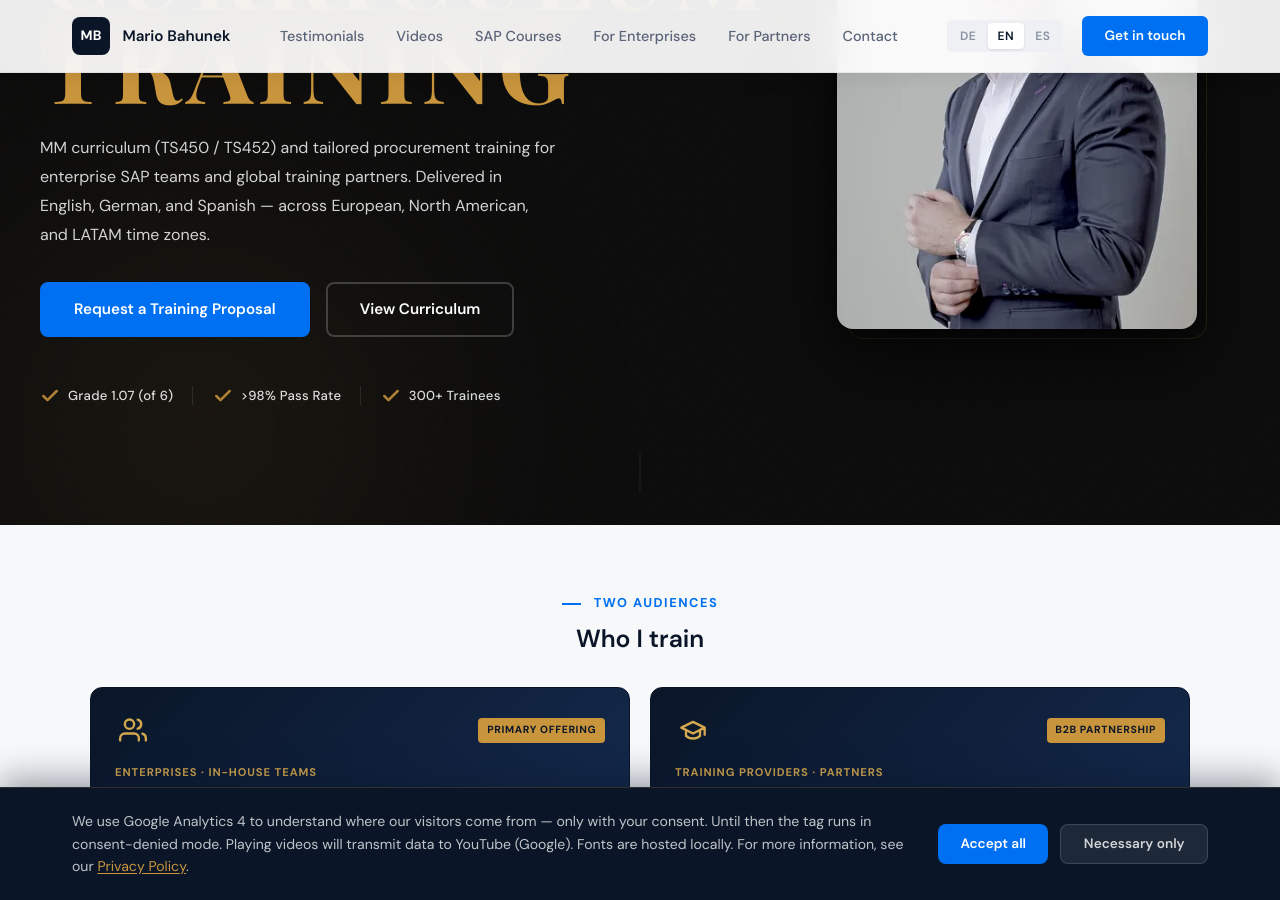
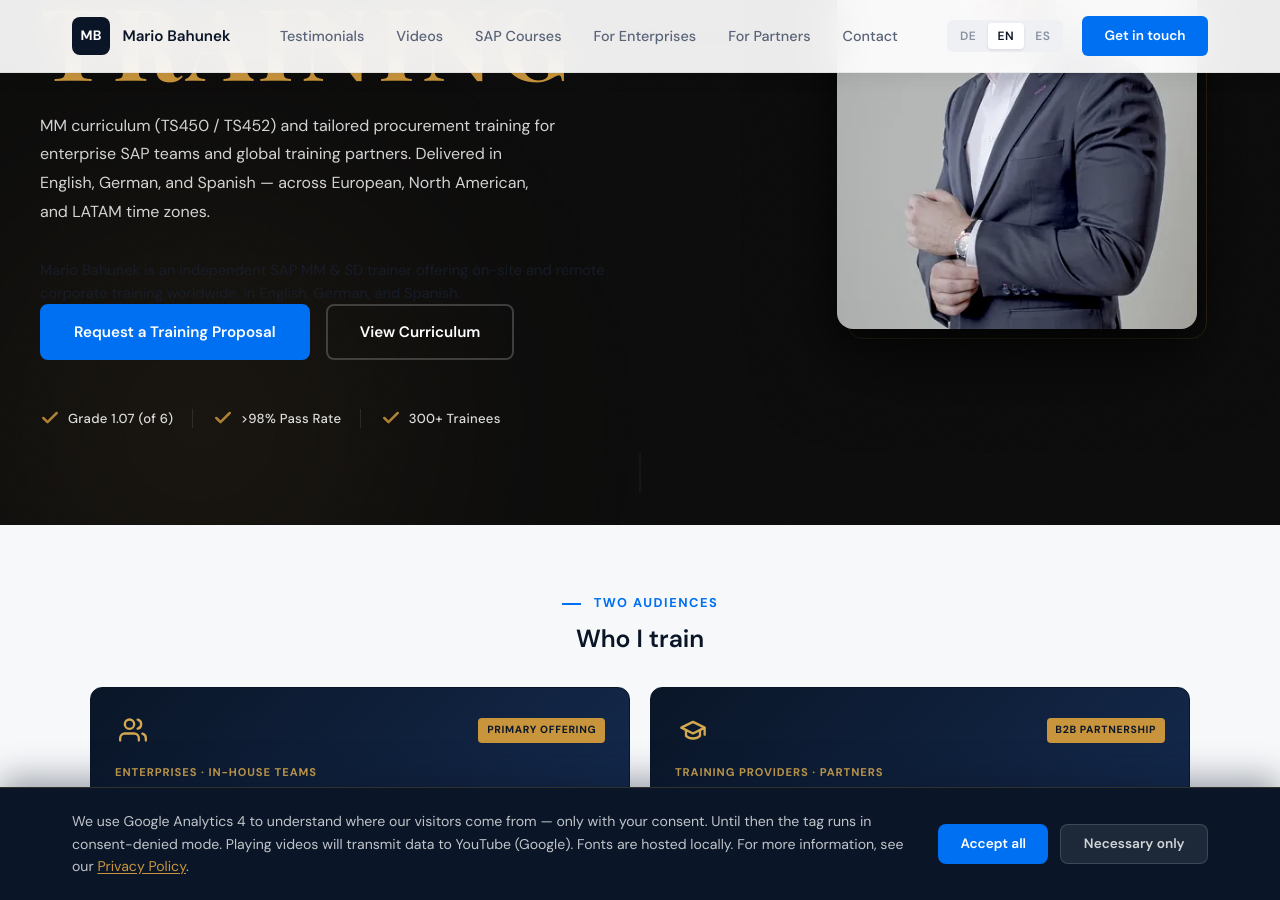
Before and after one commit to mariobahunek-cmd/mb-ics-website, a Jekyll site: the page index.html, which Jekyll copies as it is, in a window 1280 px wide and 900 px high, scrolled down 375 px. Built offline with Jekyll 4.4.1, drawn with Linux system fonts in a browser that asks for light colours.

Commit message:
A9: add declarative entity sentence + 'remote' to homepage hero
New hero.entity line (de/en/es via i18n + DE default): 'Mario Bahunek is an
independent SAP MM & SD trainer offering on-site and remote corporate training
worldwide, in English, German, and Spanish.' Adds the previously-absent word
'remote' to the visible page.

Co-Authored-By: Claude Opus 4.8 <noreply@anthropic.com>

```diff
--- a/i18n.js
+++ b/i18n.js
@@ -19,6 +19,7 @@ const translations = {
         "hero.title1": "SAP S/4HANA",
         "hero.title2": "Curriculum Training",
         "hero.subtitle": "MM-Curriculum (TS450 / TS452) und maßgeschneiderte Procurement-Schulungen für interne SAP-Teams und globale Trainingspartner. Auslieferung in Deutsch, Englisch und Spanisch — über europäische, nordamerikanische und LATAM-Zeitzonen.",
+        "hero.entity": "Mario Bahunek ist ein unabhängiger SAP-MM- & -SD-Trainer und bietet Vor-Ort- und Remote-Firmentrainings weltweit an — auf Deutsch, Englisch und Spanisch.",
         "hero.cta1": "Trainingsangebot anfragen",
         "hero.cta2": "Curriculum ansehen",
         "hero.trust1": "Note 1,07 (von 6)",
@@ -284,6 +285,7 @@ const translations = {
         "hero.title1": "SAP S/4HANA",
         "hero.title2": "Curriculum Training",
         "hero.subtitle": "MM curriculum (TS450 / TS452) and tailored procurement training for enterprise SAP teams and global training partners. Delivered in English, German, and Spanish — across European, North American, and LATAM time zones.",
+        "hero.entity": "Mario Bahunek is an independent SAP MM & SD trainer offering on-site and remote corporate training worldwide, in English, German, and Spanish.",
         "hero.cta1": "Request a Training Proposal",
         "hero.cta2": "View Curriculum",
         "hero.trust1": "Grade 1.07 (of 6)",
@@ -544,6 +546,7 @@ const translations = {
         "hero.title1": "SAP S/4HANA",
         "hero.title2": "Curriculum & Formación",
         "hero.subtitle": "Currículum de MM (TS450 / TS452) y formaciones de procurement a medida para equipos SAP corporativos y partners de formación globales. Impartido en inglés, alemán y español — en zonas horarias europeas, norteamericanas y de Latinoamérica.",
+        "hero.entity": "Mario Bahunek es un formador independiente de SAP MM y SD que ofrece formación corporativa presencial y remota en todo el mundo, en inglés, alemán y español.",
         "hero.cta1": "Solicitar propuesta",
         "hero.cta2": "Ver currículum",
         "hero.trust1": "Nota 1.07 (de 6)",
--- a/index.html
+++ b/index.html
@@ -304,6 +304,7 @@
                 <span class="hero__title-line hero__title-line--accent" data-i18n="hero.title2">Curriculum Training</span>
             </h1>
             <p class="hero__subtitle" data-i18n="hero.subtitle">MM-Curriculum (TS450 / TS452) und maßgeschneiderte Procurement-Schulungen für interne SAP-Teams und globale Trainingspartner. Auslieferung in Deutsch, Englisch und Spanisch — über europäische, nordamerikanische und LATAM-Zeitzonen.</p>
+            <p class="hero__entity" data-i18n="hero.entity" style="margin-top:1rem;font-size:0.92rem;line-height:1.55;opacity:0.72;max-width:58ch;">Mario Bahunek ist ein unabhängiger SAP-MM- & -SD-Trainer und bietet Vor-Ort- und Remote-Firmentrainings weltweit an — auf Deutsch, Englisch und Spanisch.</p>
             <div class="hero__actions">
                 <a href="#contact" class="btn btn--primary" data-i18n="hero.cta1">Trainingsangebot anfragen</a>
                 <a href="#training" class="btn btn--outline" data-i18n="hero.cta2">Curriculum ansehen</a>
```
